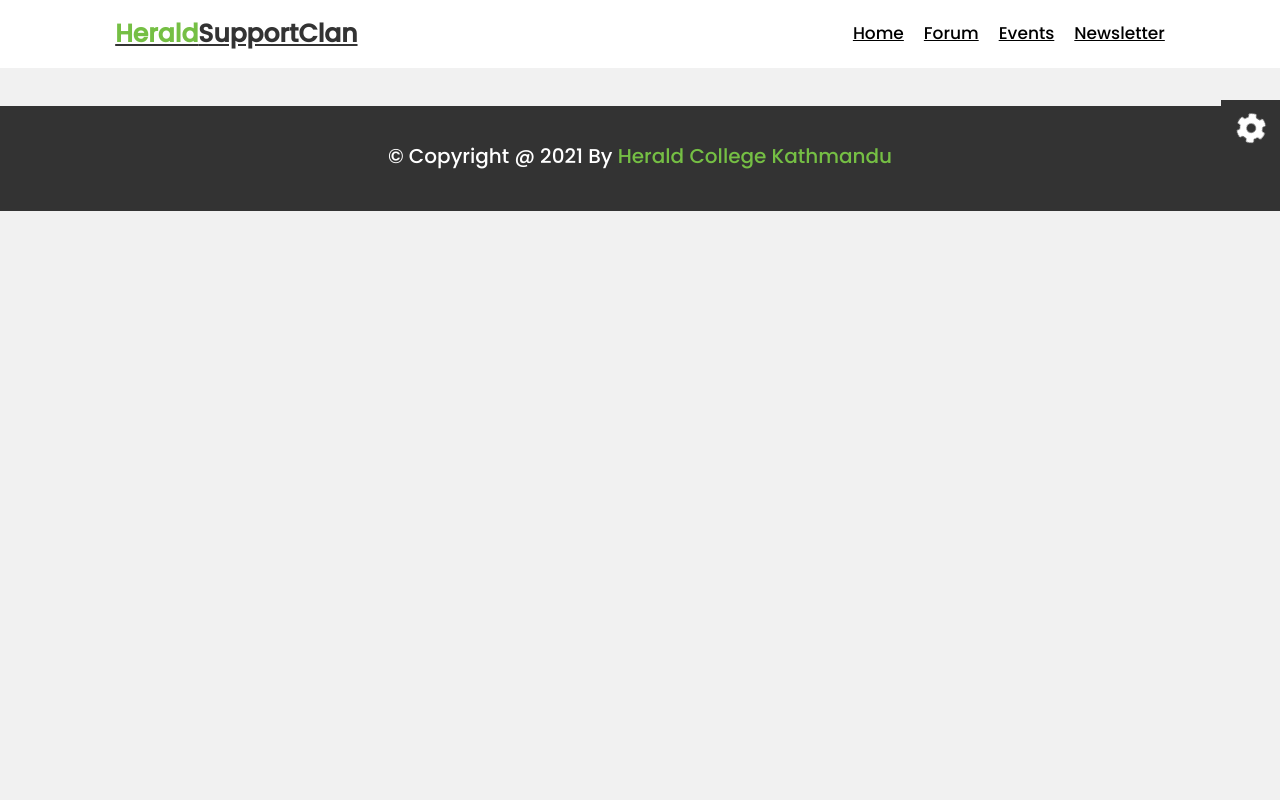
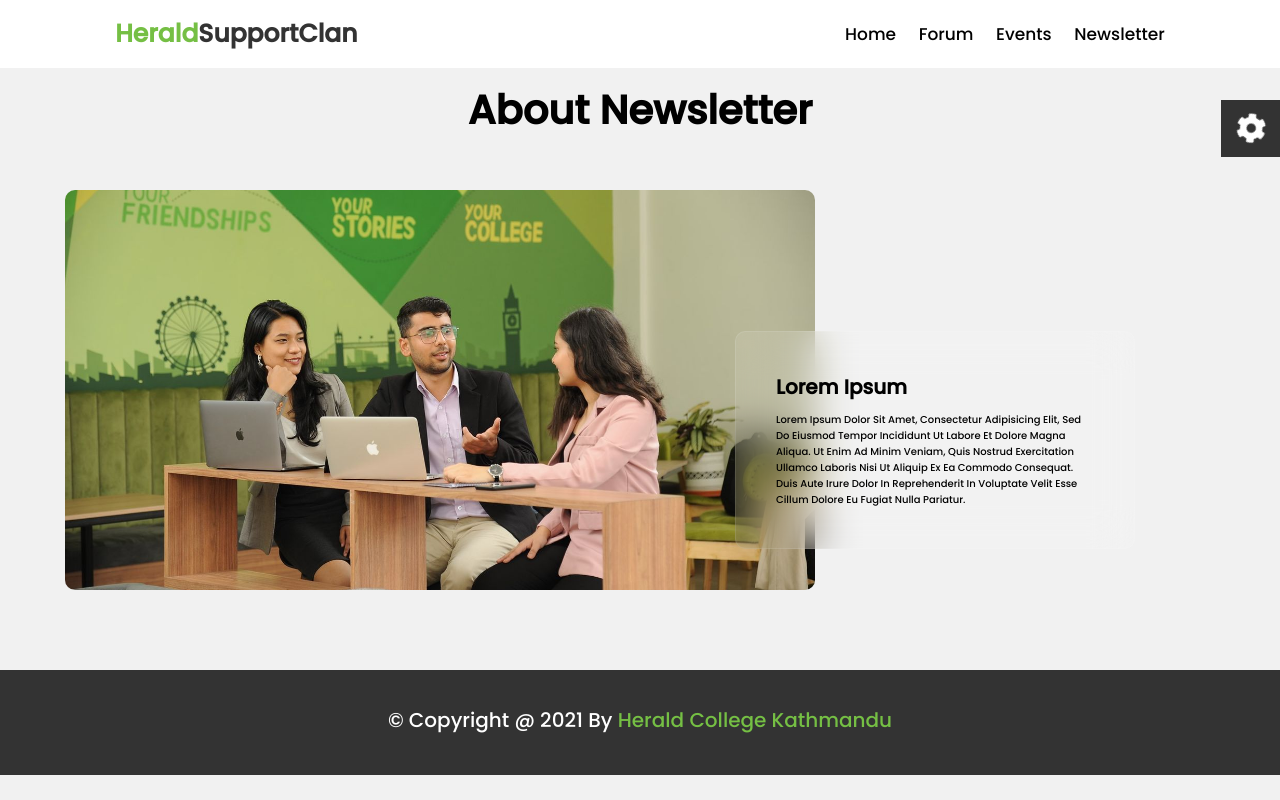
Before and after one commit to jenny-hub90/FinalYearProject, a Django app: page /Newsletter in a window 1280 px wide. Run offline with Django 3.2, Linux system fonts and the light colour scheme; data that the repository does not hold is empty; parts of the project's set-up code (start-up, migrations or seed data) failed here and were passed over.

Commit message:
changed newletter page UI-UX

```diff
--- a/heraldsupportclan/static/css/Newsletter.css
+++ b/heraldsupportclan/static/css/Newsletter.css
@@ -111,45 +111,116 @@
     cursor: pointer;
     display: none;
 }
+section1{
+    position: relative;
+    display: flex;
+    justify-content: center;
+    align-items: center;
+    padding: 80px 100px;
+    color: #000;
+  }
 
-.row:after{
-	content: '';
-	display: table;
-	clear: both;
-}
+  .container{
+    position: relative;
+    display: flex;
+    justify-content: center;
+    align-items: center;
+    flex-direction: column;
+  }
+
+  .main-title{
+    font-size: 4em;
+    margin-bottom: 50px;
+  }
+
+  .content{
+    position: relative;
+    width: 1150px;
+    display: flex;
+    justify-content: center;
+    align-items: center;
+  }
+
+  .content .image{
+    position: relative;
+    width: 800px;
+    height: 400px;
+    overflow: hidden;
+  }
+
+  .content .image img{
+    z-index: 111;
+    position: absolute;
+    top: 0;
+    left: 0;
+    width: 100%;
+    height: 100%;
+    object-fit: cover;
+    border-radius: 10px;
+  }
+
+  .content .text-box{
+    z-index: 222;
+    background: rgba(255, 255, 255, 0.1);
+    backdrop-filter: blur(20px);
+    padding: 40px;
+    max-width: 400px;
+    border: 1px solid rgba(255, 255, 255, 0.1);
+    border-radius: 10px;
+    transform: translate(-80px, 50px);
+  }
+
+  .content .text-box h3{
+    font-size: 2em;
+    margin-bottom: 10px;
+  }
 
 
- h1{
-color:#000000;
-margin:38px 0px;
-}
-.left-column{
-float: left;
-width: 75%;
-font-size: 1.5rem;
-}
+  .section-title{
+    font-size: 3em;
+    margin-bottom: 80px;
+  }
 
-.right-column{
- width: 25%;
- float: right;
- padding-left:20px;
- font-size: 1.5rem;
-}
-.card{
-	padding: 20px;
-	background-color: #ffffff;
- margin-top:20px;
-}
+  .info-title{
+    font-size: 1.8em;
+    margin-bottom: 10px;
+  }
 
-.card img{
-	width: 100%;
-}
+  .info{
+    width: 700px;
+    margin-left: 50px;
+  }
 
+  .media-info{
+    width: 400px;
+    margin-left: 50px;
+  }
 
-.right-column .card img{
-	margin-bottom: 10px;
-}
+  .media-info li{
+    list-style: none;
+    font-size: 1.4em;
+  }
 
+  .media-info li a{
+    color: #fff;
+    text-decoration: none;
+  }
+
+  .media-info li:not(:last-child){
+    margin-bottom: 50px;
+  }
+
+  .media-info li:nth-child(1), .media-info li:nth-child(5){
+    padding-left: 100px;
+  }
+
+  .media-info li:nth-child(2), .media-info li:nth-child(4){
+    padding-left: 50px;
+  }
+
+  .sec-03{
+    margin-bottom: 100px;
+  }
 
 footer{
 	background-color: #dddddd;
--- a/heraldsupportclan/templates/Newsletter.html
+++ b/heraldsupportclan/templates/Newsletter.html
@@ -1,6 +1,5 @@
-{% extends 'base.html' %}
 {% load static %}
-{% block content %}
+
 
 <!DOCTYPE html>
 <html>
@@ -10,8 +9,11 @@
 
 <link rel="stylesheet" href="https://unpkg.com/swiper/swiper-bundle.min.css" />
 
-<!-- font awesome cdn link  -->
-<link rel="stylesheet" href="https://cdnjs.cloudflare.com/ajax/libs/font-awesome/5.15.4/css/all.min.css">
+ <!-- font awesome cdn link  -->
+ <link href="https://fonts.googleapis.com/icon?family=Material+Icons" rel="stylesheet">
+ <link rel="stylesheet" href="https://cdnjs.cloudflare.com/ajax/libs/font-awesome/5.15.4/css/all.min.css">
+ <link rel="stylesheet" href="https://cdn.jsdelivr.net/npm/@fortawesome/fontawesome-free@5.15.4/css/fontawesome.min.css" integrity="sha384-jLKHWM3JRmfMU0A5x5AkjWkw/EYfGUAGagvnfryNV3F9VqM98XiIH7VBGVoxVSc7" crossorigin="anonymous">
+<script src="https://unpkg.com/scrollreveal"></script>
 <link rel="stylesheet" type="text/css" href="{% static 'css/Newsletter.css' %}">
 </head>
 <body>
@@ -34,32 +36,47 @@
 </header>
 
 <!-- header section ends -->
+<section1 class="sec-01">
+    <div class="container">
+      <h2 class="main-title">About Newsletter</h2>
+      <div class="content">
+        <div class="image">
+          <img src="{% static 'Images/service1.jpg' %}" alt="">
+        </div>
+        <div class="text-box">
+          <h3>Lorem Ipsum</h3>
+          <p>Lorem ipsum dolor sit amet, consectetur adipisicing elit, sed do eiusmod tempor incididunt ut labore et dolore magna
+          aliqua. Ut enim ad minim veniam, quis nostrud exercitation ullamco laboris nisi ut aliquip ex ea commodo consequat. Duis
+          aute irure dolor in reprehenderit in voluptate velit esse cillum dolore eu fugiat nulla pariatur.</p>
+        </div>
+      </div>
 
+    </div>
+  </section1>
+  {% for post in object_list %}
+  <section1 class="sec-02">
+    <div class="container">
 
-
-
-<h1>Post</h1>
-
-<ul>
-{% for post in object_list %}
-<h1>{{ post.title }}</h1>
-<h5>By: {{ post.author.first_name }}
+      <h3 class="section-title">{{ post.title }}</h3>
+      <h3>By: {{ post.author.first_name }}
         {{ post.author.last_name }} -
-        {{ post.post_date }} </h5><br/>
+        {{ post.post_date }} </h3><br/>
 <hr></hr>
 <br/>
-{% if post.header_image %}
-   <img src = "{{ post.header_image.url }}">
-{% endif %}
-<br/><br/>
-<h3>{{ post.body }}</h3>
-<br/>
-<br/>
-{% endfor %}
-</ul>
-
-
-
+      <div class="content">
+        <div class="image">
+        {% if post.header_image %}
+          <img src="{{ post.header_image.url }}" alt="">
+          {% endif %}
+        </div>
+        <div class="info">
+          <h4 class="info-title">Description</h4>
+          <p>{{ post.body }}</p>
+        </div>
+      </div>
+    </div>
+  </section1>
+  {% endfor %}
 
 
 <!-- footer section starts  -->
@@ -91,6 +108,22 @@
     </div>
 
 </div>
+<script>
+    //common reveal options to create reveal animations
+    ScrollReveal({
+      //reset: true,
+      distance: '60px',
+      duration: 2500,
+      delay: 400
+    });
+
+    //target elements, and specify options to create reveal animations
+    ScrollReveal().reveal('.main-title, .section-title', { delay: 500, origin: 'left' });
+    ScrollReveal().reveal('.sec-01 .image, .info', { delay: 600, origin: 'bottom' });
+    ScrollReveal().reveal('.text-box', { delay: 700, origin: 'right' });
+    ScrollReveal().reveal('.sec-02 .image', { delay: 500, origin: 'top' });
+
+  </script>
 
 
 
@@ -102,4 +135,3 @@
 
 </body>
 </html>
-{% endblock %}
```
